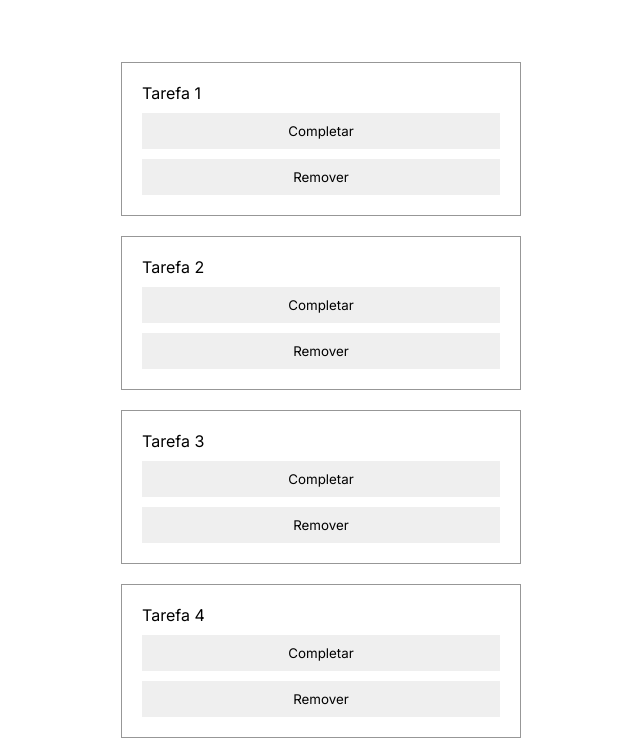
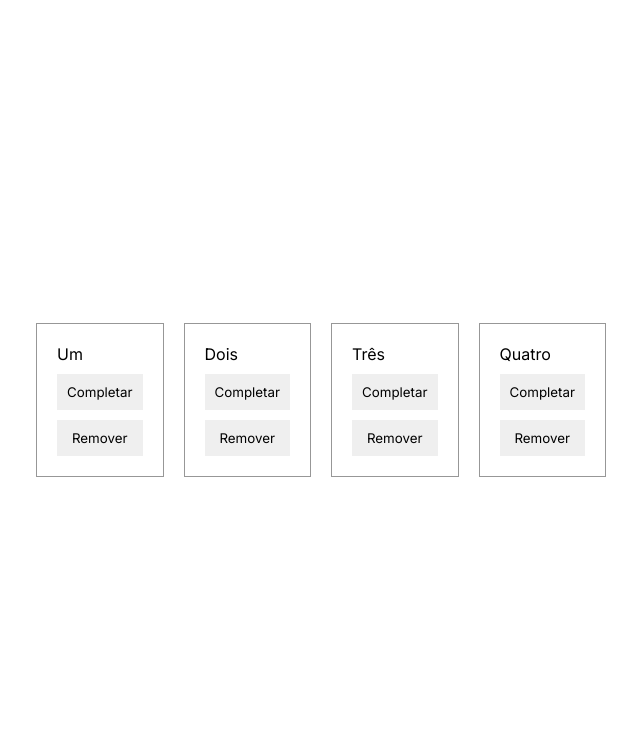
Before and after one commit to RafaelKramerDaSilvaDev/learning-with-gpt, a React (Vite) app: page / in a window 1280 px wide. Shown: the top 756 px of the page, without its empty margins (319-959 px from the left). Built offline with nearby package versions, Linux system fonts and the light colour scheme.

Commit message:
created the TodoList component

```diff
--- /dev/null
+++ b/src/components/TodoList/index.tsx
@@ -0,0 +1,23 @@
+import { TodoItem } from '../TodoItem'
+import * as S from './styles'
+
+type TodoListProps = {
+  todos: { id: string; task: string }[]
+  onComplete: (id: string) => void
+  onRemove: (id: string) => void
+}
+
+export function TodoList({ todos, onComplete, onRemove }: TodoListProps) {
+  return (
+    <S.TodoList>
+      {todos.map(({ id, task }) => (
+        <TodoItem
+          key={id}
+          task={task}
+          onComplete={() => onComplete(id)}
+          onRemove={() => onRemove(id)}
+        />
+      ))}
+    </S.TodoList>
+  )
+}
--- /dev/null
+++ b/src/components/TodoList/styles.ts
@@ -0,0 +1,6 @@
+import styled from 'styled-components'
+
+export const TodoList = styled.div`
+  display: flex;
+  gap: 20px;
+`
--- a/src/pages/main/index.tsx
+++ b/src/pages/main/index.tsx
@@ -1,13 +1,17 @@
-import { TodoItem } from '../../components/TodoItem'
+import { TodoList } from '../../components/TodoList'
 import * as S from './styles'
 
 export function Main() {
   return (
     <S.Main>
-      <TodoItem task="Tarefa 1" />
-      <TodoItem task="Tarefa 2" />
-      <TodoItem task="Tarefa 3" />
-      <TodoItem task="Tarefa 4" />
+      <TodoList
+        todos={[
+          { id: '1', task: 'Um' },
+          { id: '2', task: 'Dois' },
+          { id: '3', task: 'Três' },
+          { id: '4', task: 'Quatro' },
+        ]}
+      />
     </S.Main>
   )
 }
--- a/src/pages/main/styles.ts
+++ b/src/pages/main/styles.ts
@@ -6,8 +6,6 @@ export const Main = styled.div`
   justify-content: center;
   align-items: center;
 
-  gap: 20px;
-
   height: 100vh;
   width: 100vw;
 `
```
